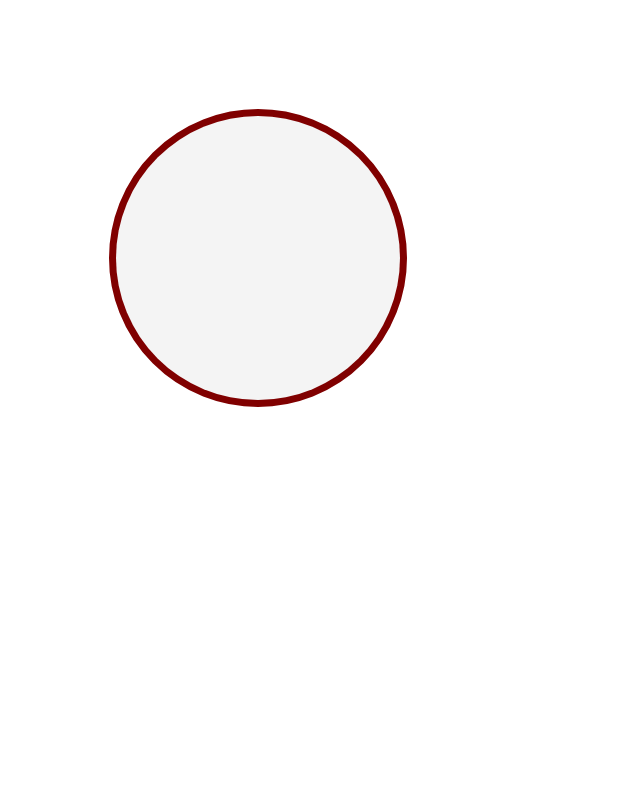
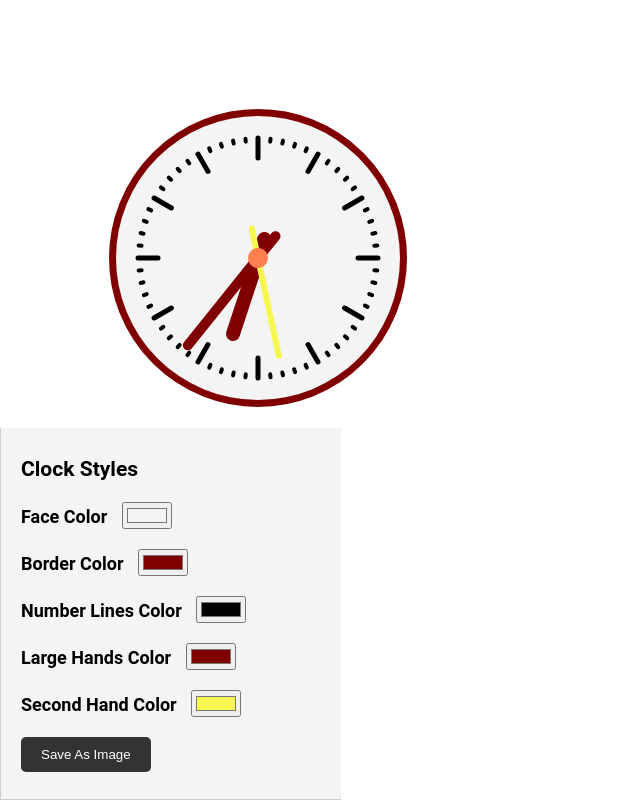
Before and after one commit to HarshVardhanK35/udemy-js, a plain HTML site: page mini-projects/animated_clock/index.html in a window 1280 px wide. Shown: the whole page, without its empty margins (0-640 px from the left). Drawn offline with Linux system fonts and the light colour scheme; a web font is replaced by a local one.

Commit message:
Files Updated

```diff
--- a/mini-projects/animated_clock/index.html
+++ b/mini-projects/animated_clock/index.html
@@ -5,8 +5,37 @@
     <meta name="viewport" content="width=device-width, initial-scale=1.0" />
     <title>Animated Clock</title>
     <script src="./script.js" defer></script>
+    <link rel="stylesheet" href="styles.css">
   </head>
   <body>
+    <div class="card">
+      <h3>Clock Styles</h3>
+      <form action="">
+        <div class="form-input">
+          <label for="face-color">Face Color</label>
+          <input type="color" value="#f4f4f4" id="face-color">
+        </div>
+        <div class="form-input">
+          <label for="border-color">Border Color</label>
+          <input type="color" value="#800000" id="border-color">
+        </div>
+        <div class="form-input">
+          <label for="line-color">Number Lines Color</label>
+          <input type="color" value="#000000" id="line-color">
+        </div>
+        <div class="form-input">
+          <label for="large-hand-color">Large Hands Color</label>
+          <input type="color" value="#800000" id="large-hands-color">
+        </div>
+        <div class="form-input">
+          <label for="large-hand-color">Second Hand Color</label>
+          <input type="color" value="#f7f750" id="second-hand-color">
+        </div>
+        <div class="form-input">
+          <button id="save-btn" type="submit">Save As Image</button>
+        </div>
+      </form>
+    </div>
     <canvas id="canvas" width="500" height="500"></canvas>
   </body>
 </html>
--- a/mini-projects/animated_clock/script.js
+++ b/mini-projects/animated_clock/script.js
@@ -1,44 +1,130 @@
 // console.log('welcome to animated clock')
 
-function clock(){
-  const now = new Date()
-  const canvas = document.getElementById('canvas')
+const canvas = document.getElementById("canvas");
+const faceColor = document.getElementById('face-color')
+const borderColor = document.getElementById('border-color')
+const lineColor = document.getElementById('line-color')
+const largeHandColor = document.getElementById('large-hands-color')
+const secondHandColor = document.getElementById('second-hand-color')
+
+function clock() {
+  const now = new Date();
   // To get context from canvas
-  const ctx = canvas.getContext('2d')
+  const ctx = canvas.getContext("2d");
 
   // setup canvas
   ctx.save(); // save the default state
 
-  ctx.clearRect(0, 0, 500, 500) // clear the whole rectangle ---(to start... x, y axis, width and height... to span)
+  ctx.clearRect(0, 0, 500, 500); // clear the whole rectangle ---(to start... x, y axis, width and height... to span)
 
   // we want the clock in the middle of the canvas
-  ctx.translate(250, 250) // puts the 0, 0 in the middle
+  ctx.translate(250, 250); // puts the 0, 0 in the middle
 
   // rotate the clock by -90 degrees
   ctx.rotate(-(Math.PI / 2));
 
   // set def styles
-  ctx.strokeStyle = '#000000' //---> Line Colors
-  ctx.fillStyle = '#f4f4f4' //--->
+  ctx.strokeStyle = "#000000"; //---> Line Colors
+  ctx.fillStyle = "#f4f4f4"; //--->
   ctx.lineWidth = 5;
-  ctx.lineCap = 'round'; //--->makes the end of the line rounded
+  ctx.lineCap = "round"; //--->makes the end of the line rounded
 
   // draw clock face/border
-  ctx.save()
-  ctx.beginPath()
-  ctx.lineWidth = 14
-  ctx.strokeStyle = '#800000';
-  ctx.arc(0, 0, 142, 0, Math.PI * 2, true)
-  ctx.stroke() // Draws the circle
-  ctx.fill()
+  ctx.save();
+  ctx.beginPath();
+  ctx.lineWidth = 14;
+  ctx.strokeStyle = borderColor.value;
+  ctx.fillStyle = faceColor.value
+  ctx.arc(0, 0, 142, 0, Math.PI * 2, true);
+  ctx.stroke(); // Draws the circle
+  ctx.fill();
 
   ctx.restore();
 
   // draw hour lines
+  ctx.save();
+  ctx.strokeStyle = lineColor.value
+  for (let i = 0; i < 12; i++) {
+    ctx.beginPath();
+    ctx.rotate(Math.PI / 6);
+    ctx.moveTo(100, 0);
+    ctx.lineTo(120, 0);
+    ctx.stroke();
+  }
+  ctx.restore();
 
+  // draw minute lines
+  ctx.save();
+  ctx.strokeStyle = lineColor.value
+  ctx.lineWidth = 4;
+  for (let i = 0; i < 60; i++) {
+    if (i % 5 !== 0) {
+      ctx.beginPath();
+      ctx.moveTo(117, 0);
+      ctx.lineTo(120, 0);
+      ctx.stroke();
+    }
+    ctx.rotate(Math.PI / 30);
+  }
+  ctx.restore();
 
+  // get the current time
+  const hr = now.getHours() % 12;
+  const min = now.getMinutes();
+  const sec = now.getSeconds();
 
+  console.log(`${hr}:${min}:${sec}`)
+
+  // draw hour hand
+  ctx.save()
+  ctx.rotate((Math.PI / 6) * hr + (Math.PI / 360) * min + (Math.PI / 21600) * sec)
+  ctx.strokeStyle = largeHandColor.value
+  ctx.lineWidth = 14;
+  ctx.beginPath()
+  ctx.moveTo(-20, 0)
+  ctx.lineTo(80, 0)
+  ctx.stroke()
+
+  ctx.restore()
+
+  // draw minute hand
+  ctx.save()
+  ctx.rotate((Math.PI / 30) * min + (Math.PI / 1800) * sec)
+  ctx.strokeStyle = largeHandColor.value
+  ctx.lineWidth = 10;
+  ctx.beginPath()
+  ctx.moveTo(-28, 0)
+  ctx.lineTo(112, 0)
+  ctx.stroke()
+
+  ctx.restore()
+
+  // draw minute hand
+  ctx.save()
+  ctx.rotate(sec * (Math.PI / 30) )
+  ctx.strokeStyle = secondHandColor.value
+  ctx.fillStyle = '#ff7f50'
+  ctx.lineWidth = 6;
+  ctx.beginPath()
+  ctx.moveTo(-30, 0)
+  ctx.lineTo(100, 0)
+  ctx.stroke()
+  ctx.beginPath()
+  ctx.arc(0, 0, 10, 0, Math.PI * 2, true)
+  ctx.fill()
+
+  ctx.restore()
 
   ctx.restore(); // restore the default state
+
+  requestAnimationFrame(clock)
 }
-clock();
+requestAnimationFrame(clock);
+
+document.getElementById('save-btn').addEventListener('click', ()=>{
+  const dataURL = canvas.toDataURL('image/png');
+  const link = document.createElement('a')
+  link.download = 'clock.png'
+  link.href = dataURL;
+  link.click()
+})
--- /dev/null
+++ b/mini-projects/animated_clock/styles.css
@@ -0,0 +1,35 @@
+@import url('https://fonts.google.com/css2?family=Roboto:wght@300;400;700&display=swap');
+
+body{
+  font-family: 'Roboto', sans-serif;
+  font-size: 18px;
+}
+
+button{
+  background: #333;
+  color: #fff;
+  border: 0;
+  padding: 10px 20px;
+  border-radius: 5px;
+  cursor: pointer;
+}
+
+.card{
+  background: #f4f4f4;
+  border-left: 1px solid #ccc;
+  border-bottom: 1px solid #ccc;
+  padding: 7px 20px;
+  width: 300px;
+  position: absolute;
+  bottom: 0;
+  left: 0;
+}
+
+.form-input{
+  margin-bottom: 20px;
+}
+
+label{
+  margin-right: 10px;
+  font-weight: bold;
+}
```
